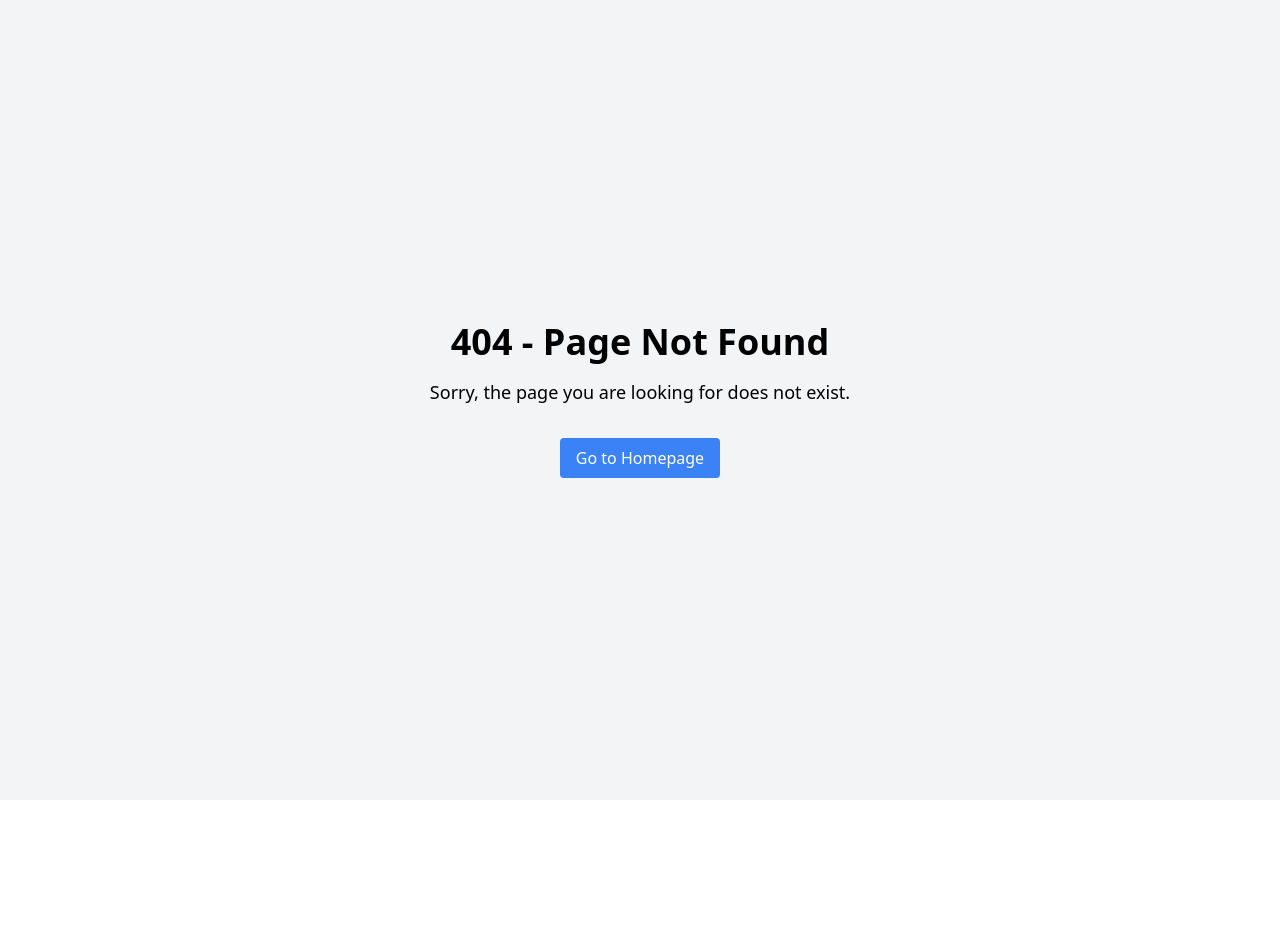
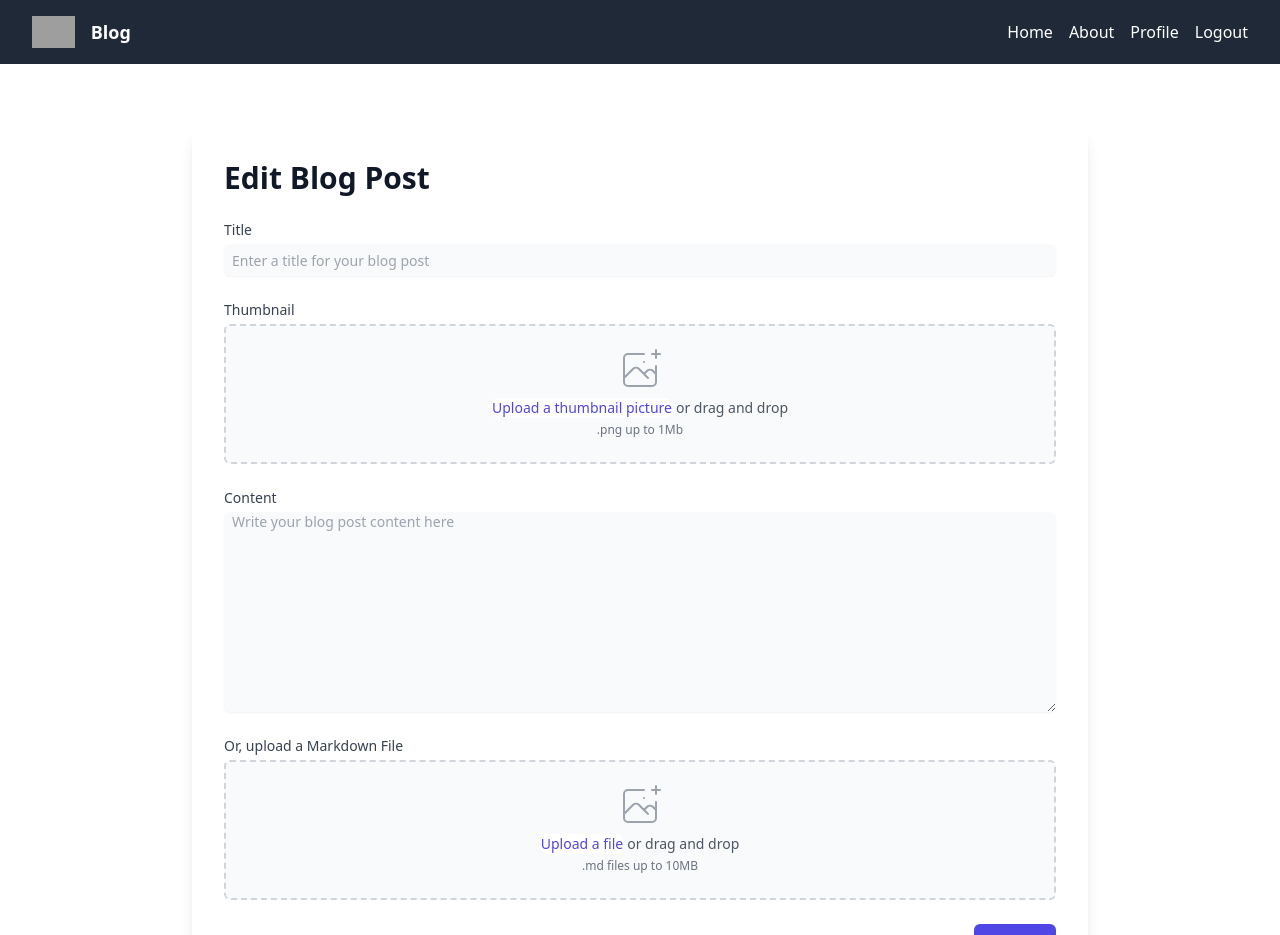
Before and after one commit to aayushshrestha783/blog, a React (Create React App) app in the folder front_end/: page /editBlog/1 in a window 1280 px wide. Before the commit this address had no page. Shown: the top 935 px of the page. Before the commit the page ends 800 px from the top, so only its background shows below. Built offline with nearby package versions, Linux system fonts and the light colour scheme; grey boxes are pictures that could not be loaded.

Commit message:
edit page

```diff
--- a/front_end/src/App.js
+++ b/front_end/src/App.js
@@ -8,6 +8,7 @@ import ProfilePage from "../src/features/profile/profilePage";
 import Layout from "./components/Layout";
 import NotFound from "./components/Error";
 import PostBlog from "./features/blog/postBlog";
+import EditBlog from "./features/blog/editBlog";
 function App() {
   return (
     <BrowserRouter>
@@ -20,6 +21,7 @@ function App() {
           <Route path="/blog/:blogId" element={<BlogPage />} />
           <Route path="/profile" element={<ProfilePage />} />
           <Route path="/postBlog" element={<PostBlog />} />
+          <Route path="/editBlog/:blogId" element={<EditBlog />} />
         </Route>
         {/* Error route for unknown paths */}
         <Route path="*" element={<NotFound />} />
--- a/front_end/src/features/blog/blogPage.js
+++ b/front_end/src/features/blog/blogPage.js
@@ -15,7 +15,6 @@ export default function Component() {
         const response = await axios.get(
           `http://localhost:3000/blog/${blogId}`
         );
-        console.warn(response.data.blog.content);
         setBlog(response.data.blog);
       } catch (error) {
         console.log("error fetching blogs: ", error);
--- /dev/null
+++ b/front_end/src/features/blog/editBlog.js
@@ -0,0 +1,226 @@
+import React, { useState } from "react";
+import axios from "axios";
+import Cookies from "js-cookie";
+
+function EditBlog() {
+  const [title, setTitle] = useState("");
+  const [content, setContent] = useState("");
+  const [thumbnail, setThumbnail] = useState(null);
+  const [markdownFile, setMarkdownFile] = useState(null);
+  const [thumbnailMessage, setThumbnailMessage] = useState("");
+  const [markdownMessage, setMarkdownMessage] = useState("");
+  const [error, setError] = useState("");
+
+  const handleThumbnailChange = (e) => {
+    setThumbnail(e.target.files[0]);
+    setThumbnailMessage("Thumbnail uploaded successfully");
+  };
+
+  const handleMarkdownFileChange = (e) => {
+    setMarkdownFile(e.target.files[0]);
+    console.log(markdownFile);
+    setMarkdownMessage(`${e.target.files[0]} uploaded successfully`);
+  };
+
+  const handleSubmit = async (e) => {
+    e.preventDefault();
+
+    if (!title || (!content && !markdownFile)) {
+      setError("Please fill in all required fields");
+      return;
+    }
+
+    const formData = new FormData();
+    formData.append("title", title);
+    formData.append("thumbnail", thumbnail);
+    formData.append("content", content);
+    if (markdownFile) {
+      formData.append("markdownFile", markdownFile);
+    }
+
+    try {
+      const token = Cookies.get("token");
+      let userId;
+      if (token) {
+        const base64Url = token.split(".")[1];
+        const base64 = base64Url.replace(/-/g, "+").replace(/_/g, "/");
+        const jsonPayload = decodeURIComponent(
+          atob(base64)
+            .split("")
+            .map((c) => "%" + ("00" + c.charCodeAt(0).toString(16)).slice(-2))
+            .join("")
+        );
+
+        const userData = JSON.parse(jsonPayload);
+        userId = userData.user_id; // Ensure this matches the key used in the payload
+        formData.append("author", userData.id);
+      }
+
+      const response = await axios.post(
+        "http://localhost:3000/blog",
+        formData,
+        {
+          headers: {
+            "Content-Type": "multipart/form-data",
+            Authorization: `Bearer ${token}`,
+          },
+        }
+      );
+
+      if (response.data.success) {
+        console.log("Blog post updated successfully");
+      } else {
+        setError(response.data.error || "An error occurred");
+      }
+    } catch (error) {
+      setError(error.message);
+    }
+  };
+
+  return (
+    <div className="flex flex-col items-center py-16 px-4 sm:px-6 lg:px-8 min-h-screen">
+      <div className="w-full max-w-4xl bg-white rounded-lg shadow-lg p-8">
+        <h1 className="text-3xl font-bold mb-6 text-gray-900">
+          Edit Blog Post
+        </h1>
+        {error && <div className="text-red-500">{error}</div>}
+        <form className="space-y-6" onSubmit={handleSubmit}>
+          <div>
+            <label
+              className="block text-sm font-medium text-gray-700"
+              htmlFor="title"
+            >
+              Title
+            </label>
+            <input
+              className="mt-1 block w-full h-8 rounded-md border-gray-300 shadow-sm focus:border-indigo-500 focus:ring-indigo-500 sm:text-sm bg-gray-50 pl-2"
+              id="title"
+              placeholder="Enter a title for your blog post"
+              type="text"
+              value={title}
+              onChange={(e) => setTitle(e.target.value)}
+            />
+          </div>
+          <div>
+            <label
+              className="block text-sm font-medium text-gray-700"
+              htmlFor="file"
+            >
+              Thumbnail
+            </label>
+            <div className="mt-1 flex justify-center rounded-md border-2 border-dashed border-gray-300 px-6 pt-5 pb-6 bg-gray-50">
+              <div className="space-y-1 text-center">
+                <svg
+                  aria-hidden="true"
+                  className="mx-auto h-12 w-12 text-gray-400"
+                  fill="none"
+                  stroke="currentColor"
+                  viewBox="0 0 48 48"
+                >
+                  <path
+                    d="M28 8H12a4 4 0 00-4 4v20m32-12v8m0 0v8a4 4 0 01-4 4H12a4 4 0 01-4-4v-4m32-4l-3.172-3.172a4 4 0 00-5.656 0L28 28M8 32l9.172-9.172a4 4 0 015.656 0L28 28m0 0l4 4m4-24h8m-4-4v8m-12 4h.02"
+                    strokeLinecap="round"
+                    strokeLinejoin="round"
+                    strokeWidth={2}
+                  />
+                </svg>
+                <div className="flex text-sm text-gray-600">
+                  <label
+                    className="relative cursor-pointer rounded-md bg-white font-medium text-indigo-600 focus-within:outline-none focus-within:ring-2 focus-within:ring-indigo-500 focus-within:ring-offset-2 hover:text-indigo-500"
+                    htmlFor="file"
+                  >
+                    <span>Upload a thumbnail picture</span>
+                    <input
+                      className="sr-only"
+                      id="file"
+                      name="file"
+                      type="file"
+                      onChange={handleThumbnailChange}
+                    />
+                  </label>
+                  <p className="pl-1">or drag and drop</p>
+                </div>
+                <p className="text-xs text-gray-500">.png up to 1Mb</p>
+                {thumbnailMessage && (
+                  <p className="text-green-500 mt-2">{thumbnailMessage}</p>
+                )}
+              </div>
+            </div>
+          </div>
+          <div>
+            <label
+              className="block text-sm font-medium text-gray-700"
+              htmlFor="content"
+            >
+              Content
+            </label>
+            <textarea
+              className="mt-1 block w-full rounded-md border-gray-300 shadow-sm focus:border-indigo-500 focus:ring-indigo-500 sm:text-sm bg-gray-50 pl-2"
+              id="content"
+              placeholder="Write your blog post content here"
+              rows={10}
+              value={content}
+              onChange={(e) => setContent(e.target.value)}
+            />
+          </div>
+          <div>
+            <label
+              className="block text-sm font-medium text-gray-700"
+              htmlFor="markdownFile"
+            >
+              Or, upload a Markdown File
+            </label>
+            <div className="mt-1 flex justify-center rounded-md border-2 border-dashed border-gray-300 px-6 pt-5 pb-6 bg-gray-50">
+              <div className="space-y-1 text-center">
+                <svg
+                  aria-hidden="true"
+                  className="mx-auto h-12 w-12 text-gray-400"
+                  fill="none"
+                  stroke="currentColor"
+                  viewBox="0 0 48 48"
+                >
+                  <path
+                    d="M28 8H12a4 4 0 00-4 4v20m32-12v8m0 0v8a4 4 0 01-4 4H12a4 4 0 01-4-4v-4m32-4l-3.172-3.172a4 4 0 00-5.656 0L28 28M8 32l9.172-9.172a4 4 0 015.656 0L28 28m0 0l4 4m4-24h8m-4-4v8m-12 4h.02"
+                    strokeLinecap="round"
+                    strokeLinejoin="round"
+                    strokeWidth={2}
+                  />
+                </svg>
+                <div className="flex text-sm text-gray-600">
+                  <label
+                    className="relative cursor-pointer rounded-md bg-white font-medium text-indigo-600 focus-within:outline-none focus-within:ring-2 focus-within:ring-indigo-500 focus-within:ring-offset-2 hover:text-indigo-500"
+                    htmlFor="markdownFile"
+                  >
+                    <span>Upload a file</span>
+                    <input
+                      className="sr-only"
+                      id="markdownFile"
+                      name="markdownFile"
+                      type="file"
+                      onChange={handleMarkdownFileChange}
+                    />
+                  </label>
+                  <p className="pl-1">or drag and drop</p>
+                </div>
+                <p className="text-xs text-gray-500">.md files up to 10MB</p>
+                {markdownMessage && (
+                  <p className="text-green-500 mt-2">{markdownMessage}</p>
+                )}
+              </div>
+            </div>
+          </div>
+          <div className="flex justify-end">
+            <button
+              className="inline-flex items-center rounded-md border border-transparent bg-indigo-600 px-4 py-2 text-sm font-medium text-white shadow-sm hover:bg-indigo-700 focus:outline-none focus:ring-2 focus:ring-indigo-500 focus:ring-offset-2"
+              type="submit"
+            >
+              Update
+            </button>
+          </div>
+        </form>
+      </div>
+    </div>
+  );
+}
+
+export default EditBlog;
--- a/front_end/src/features/profile/profileBlogCard.js
+++ b/front_end/src/features/profile/profileBlogCard.js
@@ -32,10 +32,10 @@ const ProfileBlogCard = ({ card }) => {
       </div>
       <div className="flex justify-between p-6 pt-2 mt-auto">
         <button className="px-4 py-2 border border-gray-500 text-gray-500 rounded-md">
-          Edit
+          <Link to={`/editBlog/${card._id}`}>Edit</Link>
         </button>
         <button className="px-4 py-2 bg-blue-500 text-white rounded-md">
-          Read More
+          <Link to={`/blog/${card._id}`}>Read More</Link>
         </button>
       </div>
     </div>
```
